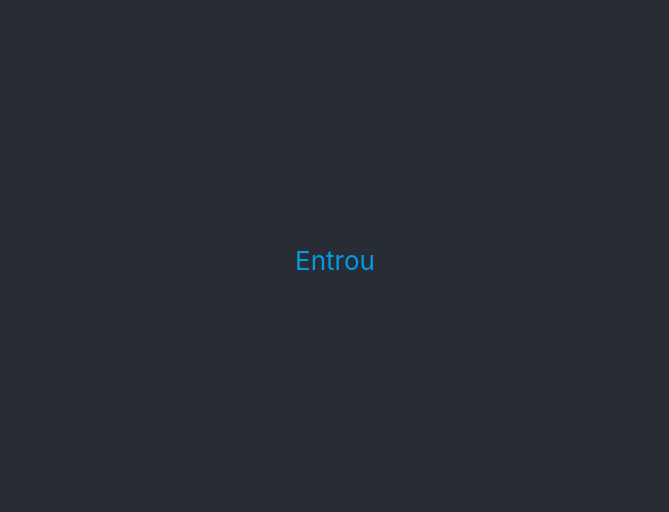
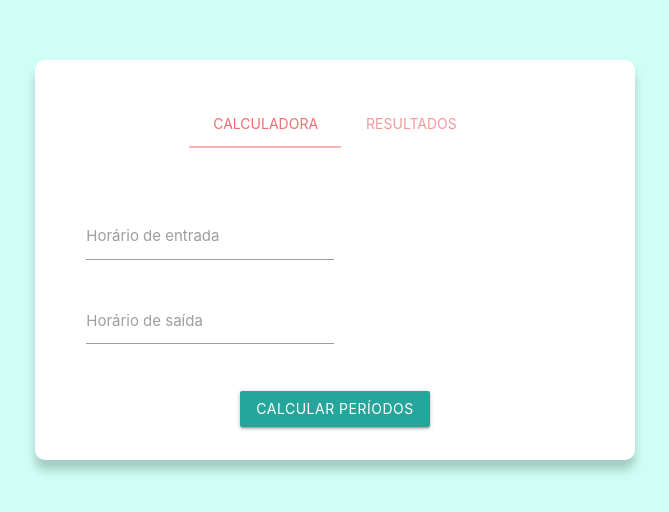
Before and after one commit to gacasseb/jornada-trabalho-calculadora, a React (Create React App) app in the folder client/: page / in a window 1280 px wide. Shown: the part 140-652 px from the top of the page, without its empty margins (305-974 px from the left). Built offline with nearby package versions, Linux system fonts and the light colour scheme.

Commit message:
PRV - 002 mvp frontend

```diff
--- a/client/src/App.css
+++ b/client/src/App.css
@@ -14,7 +14,7 @@
 }
 
 .App-header {
-  background-color: #282c34;
+  background-color: #a1fdea83;
   min-height: 100vh;
   display: flex;
   flex-direction: column;
@@ -28,6 +28,15 @@
   color: #61dafb;
 }
 
+.teste {
+  color: rebeccapurple;
+}
+
+.tab-content {
+  position: relative;
+  top: 50px;
+}
+
 @keyframes App-logo-spin {
   from {
     transform: rotate(0deg);
--- a/client/src/App.js
+++ b/client/src/App.js
@@ -1,10 +1,16 @@
 import './App.css';
+import Form from './components/Form';
+import Card from './components/Card';
+
+import { Button, Modal } from 'react-materialize';
 
 function App() {
   return (
     <div className="App">
       <header className="App-header">
-        <a>Entrou</a>
+        <Card>
+          <Form api='/count-hours' />
+        </Card>
       </header>
     </div>
   );
--- /dev/null
+++ b/client/src/components/Card.js
@@ -0,0 +1,19 @@
+function Card(props) {
+
+    const cardStyle = {
+        backgroundColor: 'white',
+        padding:'40px',
+        borderRadius: '10px',
+        boxShadow: '0 10px 10px rgba(0, 0, 0, 0.2)',
+        width: '600px',
+        height: '400px'
+    }
+
+    return (
+        <div style={cardStyle}>
+            {props.children}
+        </div>
+    )
+}
+
+export default Card;
--- /dev/null
+++ b/client/src/components/Form.js
@@ -0,0 +1,92 @@
+import { useState } from 'react';
+import { TextInput, Button, Switch, TimePicker, Row, Preloader, ProgressBar, Tabs, Tab, Autocomplete } from 'react-materialize';
+
+import axios from 'axios';
+
+function Form(props) {
+
+    const [ state, setState ] = useState({
+        loading: false
+    })
+
+    const fetch = () => {
+
+        if ( validate(time) ) {
+            setState({
+                loading: true
+            })
+            axios.post('http://localhost:4000/count-hours', time)
+            .then((response) => {
+                console.log(response.data)
+            })
+            .catch(error => {
+                console.log(error)
+                alert(error)
+            })
+        }
+    }
+
+    // Faz uma validação required
+    const validate = () => {
+        if ( time.entry && time.departure ) {
+            if ( time.entry.hour == 0 ) time.entry.hour = 24
+            if ( time.departure.hour == 0 ) time.departure.hour = 24
+
+            return true
+        }
+
+        return false
+    }
+
+    const renderLoading = () => {
+        if ( state.loading ) {
+            return (
+                <ProgressBar />
+            )
+        }
+    }
+
+    var time = {}
+
+    return (
+        <div>
+            <Tabs>
+                <Tab title='Calculadora' className='tab-content'>
+                    <div style={{display: 'flex', justifyContent: 'center'}}>
+                        <Row>
+                            <TimePicker
+                                label='Horário de entrada'
+                                options={{
+                                    defaultTime: '00',
+                                    twelveHour: false,
+                                    onSelect: (value, minute) => time = {...time, entry: {hour: value, minute: minute}},
+                                }}
+                            />
+                            <TimePicker
+                                label='Horário de saída'
+                                options={{
+                                    twelveHour: false,
+                                    onSelect: (value, minute) => time = {...time, departure: {hour: value, minute: minute}},
+                                }}
+                            />
+                        </Row>
+                    </div>
+                    <Button type="submit" onClick={fetch}>Calcular períodos</Button>
+                </Tab>
+                <Tab title='Resultados' className='tab-content'>
+                    <div style={{display: 'flex', justifyContent: 'center'}}>
+                        <Row>
+                            <Autocomplete title='Período diurno' disabled></Autocomplete>
+                            <Autocomplete title='Período noturno' disabled></Autocomplete>
+                        </Row>
+                    </div>
+                </Tab>
+            </Tabs>
+            <div style={{position: 'relative', bottom: '-120px'}}>
+                {renderLoading()}
+            </div>
+        </div>
+    );
+}
+
+export default Form
```
